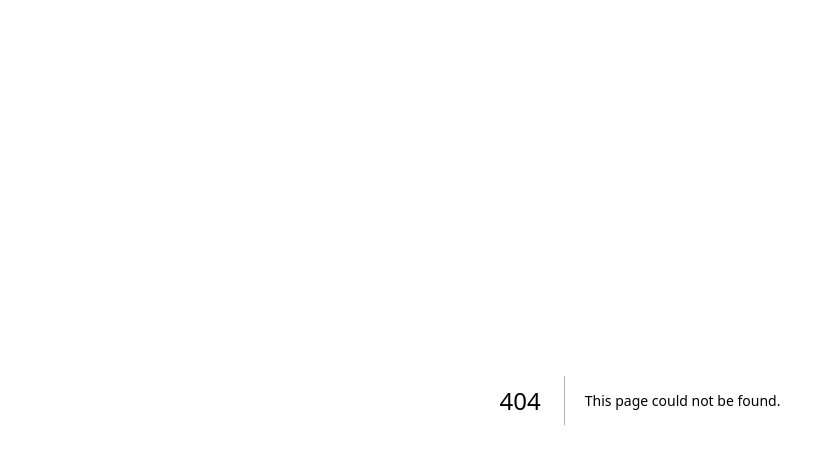
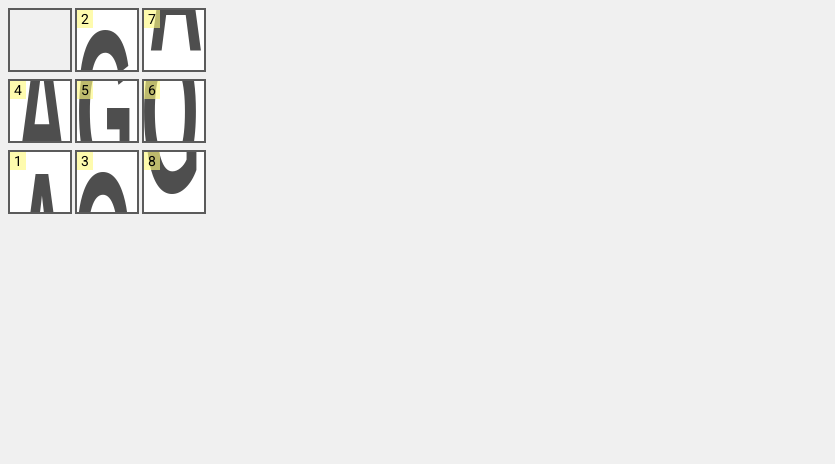
Before and after one commit to sayantanDs/quirkylock, a Next.js app: page /slidingpuzzle in a window 1280 px wide. Before the commit this address had no page. Shown: the top 464 px of the page, without its empty margins (0-835 px from the left). Built offline with nearby package versions, Linux system fonts and the light colour scheme.

Commit message:
added sliding puzzle

```diff
--- a/app/page.jsx
+++ b/app/page.jsx
@@ -6,6 +6,8 @@ import Image from 'next/image';
 import styles from './page.module.css'
 import PasswordBox from "../components/PasswordBox";
 import RuleBox from "../components/RuleBox";
+
+
 
 import rules from "../rules/rules";
 
@@ -20,6 +22,7 @@ export default function Home(){
         for (let i = 0; i < rules.length; i++) {
             rules[i].num = i + 1;
         }
+        max_unlocked_rules.current = 0;
     }, []);
 
 
@@ -90,7 +93,7 @@ export default function Home(){
             </p>
 
             <PasswordBox pswd={pswd} setPswd={setPswdAndCheckRules} />
-            {/* <div>level: {max_unlocked_rules.current}</div> */}
+            <div>level: {max_unlocked_rules.current}</div>
 
             {rules.filter(r => r.unlocked).filter(r => !r.correct).reverse().map(r => {
                 return (
--- /dev/null
+++ b/app/slidingpuzzle/page.jsx
@@ -0,0 +1,14 @@
+'use client'
+
+import React, { useState } from 'react';
+
+import {SlidingPuzzle} from "../../rules/RuleSlidingPuzzle/RuleSlidingPuzzle";
+import {getRandomWord} from "../../rules/RuleSlidingPuzzle/utils";
+
+function PuzzlePage() {
+    const [word, setWord] = useState(getRandomWord());
+
+    return ( <SlidingPuzzle word={word}/> );
+}
+
+export default PuzzlePage;
--- /dev/null
+++ b/rules/RuleSlidingPuzzle/RuleSlidingPuzzle.css
@@ -0,0 +1,28 @@
+.puzzle_canvas{
+    border: 1px solid #000000;
+}
+
+.sliding_puzzle{
+    display: grid;
+    grid-template-columns: repeat(3, 64px);
+    gap: 3px;
+}
+
+.puzzle_piece{
+    border-style: outset;
+    border: 2px solid #5b5b5b;
+
+}
+
+.puzzle_piece_wrapper{
+    position: relative;
+}
+
+.puzzle_piece_num{
+    font-size: 14px;
+    position: absolute;
+    top: 2px;
+    left: 2px;
+    background-color: rgba(253, 249, 127, 0.63);
+    padding: 1px 4px 1px 4px;
+}
--- /dev/null
+++ b/rules/RuleSlidingPuzzle/RuleSlidingPuzzle.jsx
@@ -0,0 +1,202 @@
+import React, { useState, useRef, useEffect } from 'react';
+import Image from 'next/image';
+import Rule from "../Rule";
+import "./RuleSlidingPuzzle.css";
+
+import {getRandomWord, getPuzzle} from "./utils";
+
+
+
+export default class RuleSlidingPuzzle extends Rule{
+    constructor(){
+        super("Your password must contain the following word.");
+        this.word = getRandomWord();
+        console.log("Puzzle word:", this.word);
+        this.children = <SlidingPuzzle word={this.word}/>;
+    }
+
+    check(txt){
+        let r = new RegExp(`(${this.word})`, "i");
+        return r.test(txt);
+    }
+}
+
+
+function SlidingPuzzle({word}){
+    const canvasRef = useRef(null);
+    const smallCanvasRef = useRef(null);
+    const cropedImages = useRef([]);
+
+    const [puzzleGrid, setPuzzleGrid] = useState(null);
+
+
+    const BLANK_CELL_NUM = 8;
+
+    function createWordImage(){
+        const canvas = canvasRef.current;
+        const ctx = canvas.getContext('2d');
+
+        ctx.fillStyle = "#fff";
+        ctx.fillRect(0, 0, canvas.width, canvas.height);
+
+        ctx.font = "bold 200px sans-serif";
+        ctx.fillStyle = "#4e4e4e";
+        ctx.fillText(word.toUpperCase(), 5, canvas.height-20, canvas.width-10);
+    }
+
+    function getCroppedImages(){
+        const canvas = canvasRef.current;
+        const ctx = canvas.getContext('2d', {willReadFrequently: true});
+        const smallCanvas = smallCanvasRef.current;
+        const ctx_small = smallCanvas.getContext('2d', {willReadFrequently: true});
+
+        let cropped_imgs = Array(9).fill(null);
+
+        for(let i=0;i<cropped_imgs.length;i++){
+            let x = i%3 * 60;
+            let y = Math.floor(i/3) * 60;
+            let imgData = ctx.getImageData(x, y, 60, 60);
+            ctx_small.putImageData(imgData, 0, 0);
+
+            let data = smallCanvas.toDataURL();
+            cropped_imgs[i] = data;
+        }
+
+        return cropped_imgs;
+    }
+
+
+    useEffect(()=>{
+
+        createWordImage();
+        cropedImages.current = getCroppedImages();
+
+        let puzzle = getPuzzle();
+        setPuzzleGrid(puzzle);
+
+    }, []);
+
+
+    function onClick(i, j){
+
+        // console.log("onclick", i, j);
+
+        let puzzleGridCopy = puzzleGrid.map((item) => item.slice());
+
+        let neighbour_indices = [[i-1, j], [i, j+1], [i+1, j], [i, j-1]];
+        let update_made = false;
+
+        for(let k=0;k<neighbour_indices.length;k++){
+            let p = neighbour_indices[k][0];
+            let q = neighbour_indices[k][1];
+
+            if(p>=0 && p <=2 && q>=0 && q <=2 && puzzleGridCopy[p][q]===BLANK_CELL_NUM){
+
+                puzzleGridCopy[p][q] = puzzleGridCopy[i][j];
+                puzzleGridCopy[i][j] = BLANK_CELL_NUM;
+                update_made = true;
+                break;
+            }
+        }
+        if(update_made){
+            setPuzzleGrid(puzzleGridCopy);
+        }
+    }
+
+    return (
+        <div className='sliding_puzzle'>
+            <canvas key={'c1'}
+                ref={canvasRef}
+                width="180"
+                height="180"
+                hidden={true}
+            />
+            <canvas key={'c2'}
+                ref={smallCanvasRef}
+                width="60"
+                height="60"
+                hidden={true}
+            />
+
+            {
+                puzzleGrid?.map((row, i) => {
+                    return row.map((piece, j) => {
+                        if(piece===BLANK_CELL_NUM){
+                            return (
+                                <div className='puzzle_piece_wrapper' key={`${i},${j}`}>
+                                    {/* <span className='puzzle_piece_num'>{piece+1}</span> */}
+                                    <div
+                                        style={{width: 60, height: 60}}
+                                        className='puzzle_piece'
+                                    />
+                                </div>
+                            )
+                        }
+                        else{
+                            return (
+                                <div className='puzzle_piece_wrapper' key={`${i},${j}`}>
+                                    <span className='puzzle_piece_num'>{piece+1}</span>
+                                    <img
+                                        className='puzzle_piece'
+                                        src={cropedImages.current[piece]}
+                                        width={60}
+                                        height={60}
+                                        alt={`${piece}`}
+                                        onClick={() => onClick(i, j)}
+                                    />
+                                </div>
+                            )
+                        }
+                    })
+                })
+
+            }
+        </div>
+    );
+}
+
+export {SlidingPuzzle, getRandomWord, getPuzzle}
+
+
+
+/*
+
+
+ctx.beginPath();
+ctx.strokeStyle = "red";
+ctx.moveTo(60, 0);ctx.lineTo(60, 180);ctx.stroke();
+ctx.moveTo(120, 0);ctx.lineTo(120, 180);ctx.stroke();
+ctx.moveTo(0, 60);ctx.lineTo(180, 60);ctx.stroke();
+ctx.moveTo(0, 120);ctx.lineTo(180, 120);ctx.stroke();
+
+-----------
+
+
+function somethin(){
+        createWord();
+
+        const canvas = canvasRef.current;
+        const ctx = canvas.getContext('2d');
+        const ctxArr = new Array(9).fill(0).map((v, i) => canvasGridRef.current[i].getContext('2d'));
+
+        let imgData = new Array(9);
+        imgData[0] = ctx.getImageData(0, 0, 60, 60);
+        imgData[1] = ctx.getImageData(60, 0, 60, 60);
+        imgData[2] = ctx.getImageData(120, 0, 60, 60);
+        imgData[3] = ctx.getImageData(0, 60, 60, 60);
+        imgData[4] = ctx.getImageData(60, 60, 60, 60);
+        imgData[5] = ctx.getImageData(120, 60, 60, 60);
+        imgData[6] = ctx.getImageData(0, 120, 60, 60);
+        imgData[7] = ctx.getImageData(60, 120, 60, 60);
+        imgData[8] = ctx.getImageData(120, 120, 60, 60);
+
+        imgData.sort(()=>Math.random()-0.5);
+
+        for(let i=0;i<9;i++){
+            ctxArr[i].putImageData(imgData[i], 0, 0);
+        }
+    }
+
+
+
+*/
--- /dev/null
+++ b/rules/RuleSlidingPuzzle/utils.js
@@ -0,0 +1,67 @@
+
+function getRandomWord(){
+    let arr = ['act', 'add', 'age', 'ago', 'aid', 'aim', 'air', 'all', 'and', 'any', 'arm', 'art', 'ask', 'bad', 'bag', 'ban', 'bar', 'bed', 'bet', 'big', 'bit', 'box', 'boy', 'bus', 'but', 'buy', 'can', 'cap', 'car', 'cat', 'CEO', 'cop', 'cow', 'cry', 'cup', 'cut', 'dad', 'day', 'die', 'dig', 'DNA', 'dog', 'dry', 'due', 'ear', 'eat', 'egg', 'end', 'era', 'etc', 'eye', 'fan', 'far', 'fat', 'fee', 'few', 'fit', 'fix', 'fly', 'for', 'fun', 'gap', 'gas', 'gay', 'get', 'God', 'gun', 'guy', 'hat', 'her', 'hey', 'him', 'hip', 'his', 'hit', 'hot', 'how', 'ice', 'ill', 'its', 'jet', 'Jew', 'job', 'joy', 'key', 'kid', 'lab', 'lap', 'law', 'lay', 'leg', 'let', 'lie', 'lip', 'lot', 'low', 'mad', 'man', 'map', 'may', 'mix', 'mom', 'Mrs', 'net', 'new', 'nod', 'nor', 'not', 'now', "n't", 'nut', 'odd', 'off', 'oil', 'old', 'one', 'our', 'out', 'owe', 'own', 'pan', 'pay', 'per', 'pet', 'pie', 'pop', 'pot', 'put', 'raw', 'red', 'rid', 'row', 'rub', 'run', 'sad', 'say', 'sea', 'see', 'set', 'sex', 'she', 'sin', 'sir', 'sit', 'six', 'ski', 'sky', 'son', 'sue', 'sun', 'tap', 'tax', 'tea', 'ten', 'the', 'tie', 'tip', 'toe', 'too', 'top', 'toy', 'try', 'two', 'use', 'via', 'war', 'way', 'wet', 'who', 'why', 'win', 'yes', 'yet', 'you'];
+
+    return arr[Math.floor(Math.random()*(arr.length+1))];
+}
+
+function getShuffledPuzzle() {
+    const values = [0, 1, 2, 3, 4, 5, 6, 7, 8];
+
+    const rowOne = [],
+        rowTwo = [],
+        rowThree = [];
+
+    while (values.length) {
+        const random = Math.floor(Math.random() * values.length);
+
+        if (rowOne.length < 3) {
+            rowOne.push(values.splice(random, 1)[0]);
+        } else if (rowTwo.length < 3) {
+            rowTwo.push(values.splice(random, 1)[0]);
+        } else {
+            rowThree.push(values.splice(random, 1)[0]);
+        }
+    }
+
+    return [rowOne, rowTwo, rowThree];
+};
+
+function flattenArray(arr){
+    return arr.reduce((flatArr, subArr) => flatArr.concat(subArr), []);
+};
+
+function getInversionsCount(arr){
+    arr = flattenArray(arr).filter(n => n !== 0);
+
+    const inversions = [];
+
+    for (let i = 0; i < arr.length - 1; i++) {
+        const currentValue = arr[i];
+        const currentInversions = arr.filter(
+            (val, j) => i < j && val < currentValue
+        );
+        inversions.push(currentInversions.length);
+    }
+
+    const inversionsCount = inversions.reduce((total, val) => total + val, 0);
+
+    return inversionsCount;
+};
+
+function isSolvable(puzzle){
+    return getInversionsCount(puzzle) % 2 === 0;
+};
+
+function getPuzzle(){
+    let puzzle = getShuffledPuzzle();
+
+    while (!isSolvable(puzzle)) {
+        puzzle = getShuffledPuzzle();
+    }
+
+    return puzzle;
+};
+
+
+export {getRandomWord, getPuzzle}
--- a/rules/RuleWordle.jsx
+++ b/rules/RuleWordle/RuleWordle.jsx
@@ -1,4 +1,4 @@
-import Rule from "./Rule";
+import Rule from "../Rule";
 
 
 async function get_todays_wordle(){
```
Also changed, not shown: rules/rules.js (+6 -2 lines), 1 other file (tests, documents, lock files or other folders).
